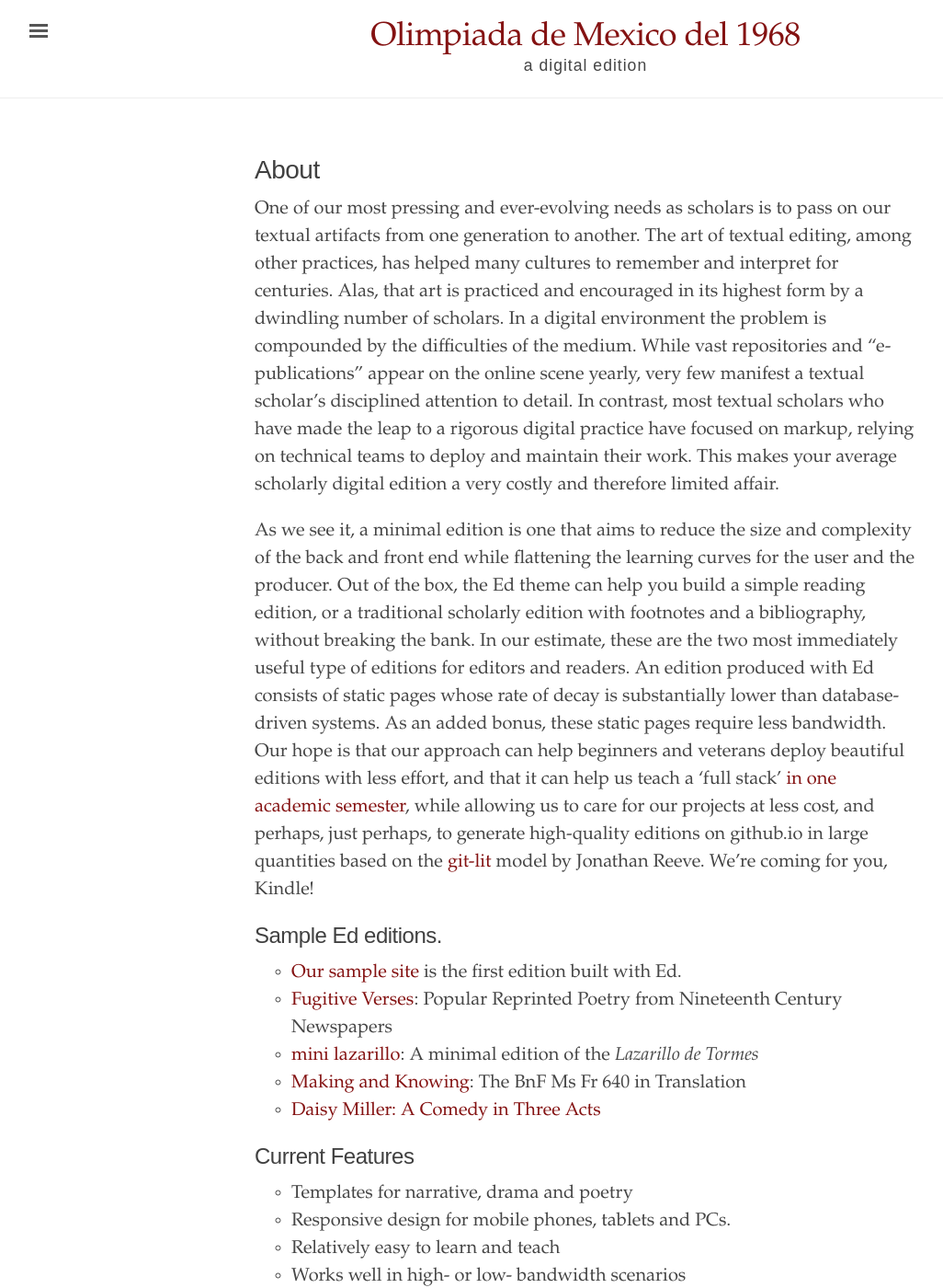
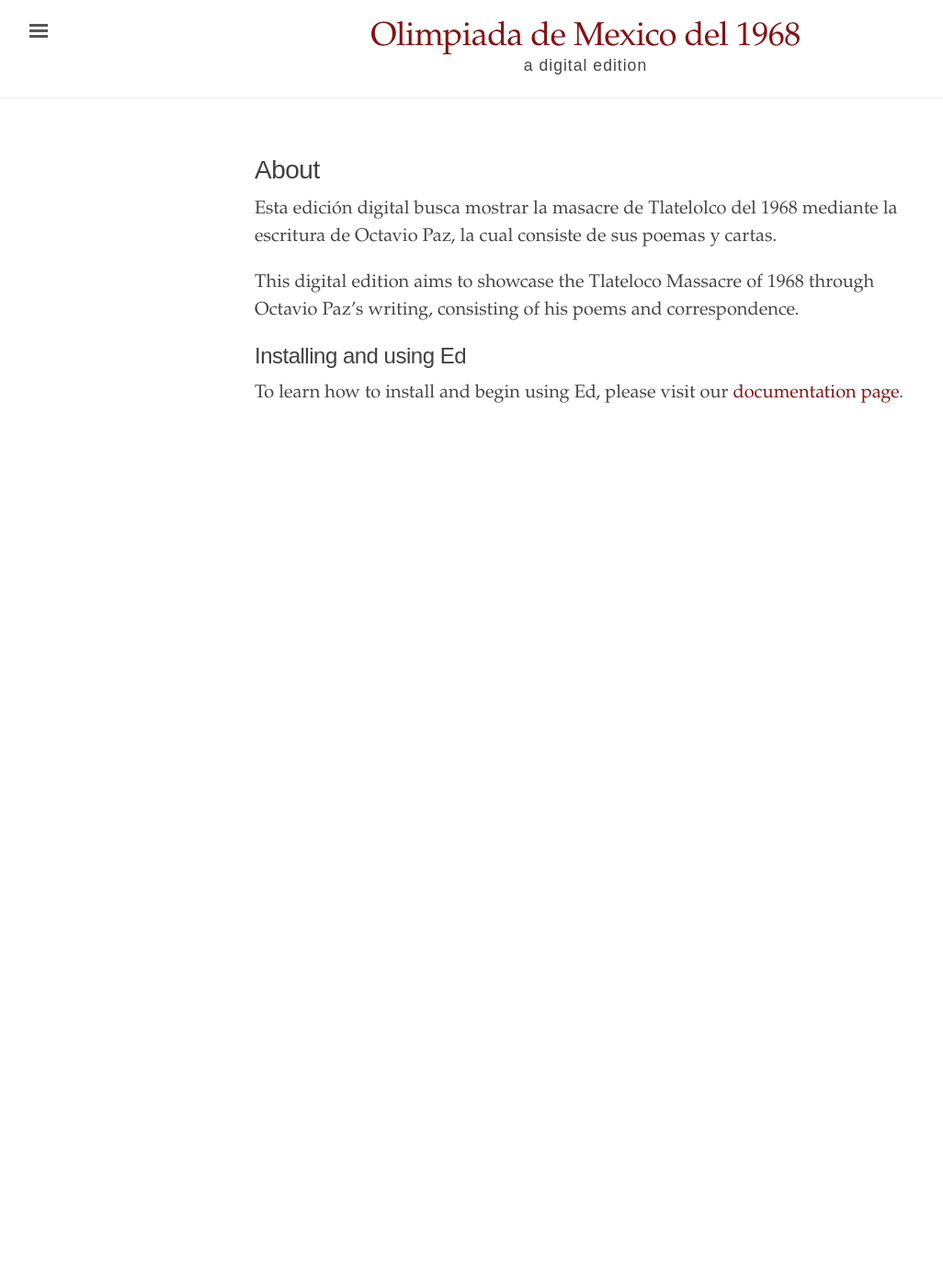
Before and after one commit to sophie-mcm/1984, a Jekyll site: the page built from about.md, in a window 1280 px wide and 1400 px high. Shown: the whole window at 92% size, without its empty margins (3-1029 px from the left). Built offline with Jekyll 4.4.1, drawn with Linux system fonts in a browser that asks for light colours; some of the changed text lies outside the part shown.

Commit message:
Update about text

```diff
--- a/about.md
+++ b/about.md
@@ -3,54 +3,9 @@ layout: page
 title: About
 ---
 
-One of our most pressing and ever-evolving needs as scholars is to pass on our textual artifacts
-from one generation to another. The art of textual editing, among other practices, has helped many
-cultures to remember and interpret for centuries. Alas, that art is practiced and encouraged in its
-highest form by a dwindling number of scholars. In a digital environment the problem is compounded
-by the difficulties of the medium. While vast repositories and "e-publications" appear on the
-online scene yearly, very few manifest a textual scholar's disciplined attention to detail. In
-contrast, most textual scholars who have made the leap to a rigorous digital practice have focused
-on markup, relying on technical teams to deploy and maintain their work. This makes your average
-scholarly digital edition a very costly and therefore limited affair.
+Esta edición digital busca mostrar la masacre de Tlatelolco del 1968 mediante la escritura de Octavio Paz, la cual consiste de sus poemas y cartas.
 
-As we see it, a minimal edition is one that aims to reduce the size and complexity of the back and
-front end while flattening the learning curves for the user and the producer. Out of the box, the Ed
-theme can help you build a simple reading edition, or a traditional scholarly edition with footnotes
-and a bibliography, without breaking the bank. In our estimate, these are the two most immediately
-useful type of editions for editors and readers. An edition produced with Ed consists of static
-pages whose rate of decay is substantially lower than database-driven systems. As an added bonus,
-these static pages require less bandwidth. Our hope is that our approach can help beginners and
-veterans deploy beautiful editions with less effort, and that it can help us teach a 'full stack'
-[in one academic semester](https://github.com/susannalles/MinimalEditions/blob/master/README.md),
-while allowing us to care for our projects at less cost, and perhaps, just perhaps, to generate
-high-quality editions on github.io in large quantities based on the
-[git-lit](http://jonreeve.com/2015/09/introducing-git-lit/) model by Jonathan Reeve. We're coming
-for you, Kindle!
-
-
-## Sample Ed editions.
-
-- [Our sample site](http://minicomp.github.io/ed/) is the first edition built with Ed.
-- [Fugitive Verses](http://fugitiverses.viraltexts.org/): Popular Reprinted Poetry from Nineteenth Century Newspapers
-- [mini lazarillo](http://minilazarillo.github.io/): A minimal edition of the *Lazarillo de Tormes*
-- [Making and Knowing](https://cu-mkp.github.io/GR8975-edition/): The BnF Ms Fr 640 in Translation
-- [Daisy Miller: A Comedy in Three Acts](https://britaneeelizabeth.github.io/ed/texts/DaisyMillerPlay/)
-
-
-## Current Features
-
-- Templates for narrative, drama and poetry
-- Responsive design for mobile phones, tablets and PCs.
-- Relatively easy to learn and teach
-- Works well in high- or low- bandwidth scenarios
-- Easier for digital archives and libraries to preserve
-- Open source, open access
-- Unobtrusive footnotes
-- Metadata in Dublin Core and OpenGraph to play nice with Zotero, libraries and social media.
-- Automatic table of content generation
-- Simple search functionality
-- Annotations via [hypothes.is](https://hypothes.is/)
-- Optional: Ability to generate well-formatted bibliographies and linked citations
+This digital edition aims to showcase the Tlateloco Massacre of 1968 through Octavio Paz's writing, consisting of his poems and correspondence.
 
 
 ## Installing and using Ed
```
